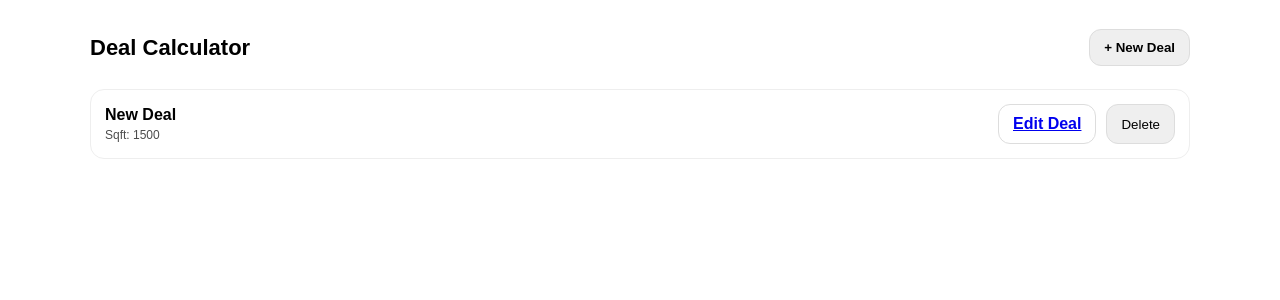
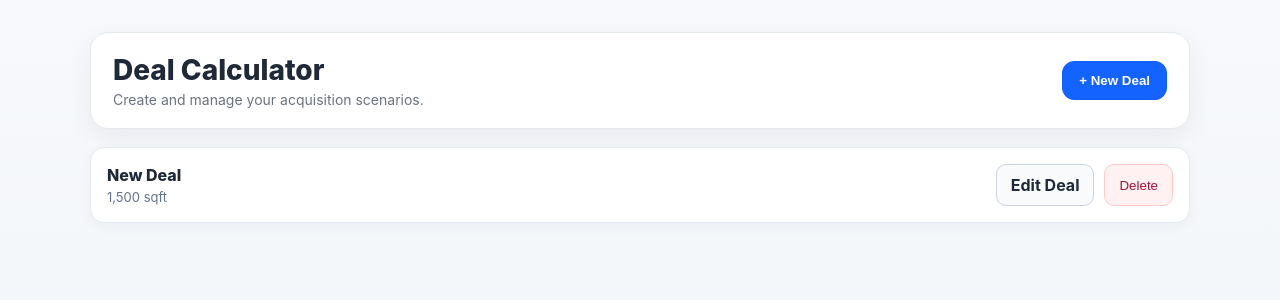
Before and after one commit to irvchua/dc-webapp, a Next.js app: page / in a window 1280 px wide. Both pictures are taken after a click on the button "+ New Deal". Shown: the top 300 px of the page. Built offline with nearby package versions, Linux system fonts and the light colour scheme.

Commit message:
Improve deal pages layout and visual styling

```diff
--- a/app/layout.tsx
+++ b/app/layout.tsx
@@ -10,7 +10,16 @@ export default function RootLayout({
 }) {
   return (
     <html lang="en">
-      <body style={{ margin: 0, fontFamily: "sans-serif" }}>
+      <body
+        style={{
+          margin: 0,
+          fontFamily:
+            'Inter, -apple-system, BlinkMacSystemFont, "Segoe UI", Roboto, sans-serif',
+          background: "linear-gradient(180deg, #f7f9fc 0%, #eef2f7 100%)",
+          minHeight: "100vh",
+          color: "#1f2937",
+        }}
+      >
         {children}
       </body>
     </html>
--- a/app/page.tsx
+++ b/app/page.tsx
@@ -15,22 +15,33 @@ export default function Page() {
       style={{
         maxWidth: 1100,
         margin: "0 auto",
-        padding: 20,
+        padding: "32px 20px 40px",
         display: "grid",
-        gap: 14,
+        gap: 18,
       }}
     >
       <header
         style={{
           display: "flex",
           justifyContent: "space-between",
-          gap: 12,
+          gap: 16,
           alignItems: "center",
+          flexWrap: "wrap",
+          background: "#ffffff",
+          borderRadius: 18,
+          border: "1px solid #e5eaf1",
+          boxShadow: "0 8px 25px rgba(17, 24, 39, 0.06)",
+          padding: "20px 22px",
         }}
       >
-        <h1 style={{ fontSize: 22, fontWeight: 900 }}>
-          Deal Calculator
-        </h1>
+        <div style={{ display: "grid", gap: 4 }}>
+          <h1 style={{ fontSize: 28, fontWeight: 800, margin: 0 }}>
+            Deal Calculator
+          </h1>
+          <div style={{ color: "#6b7280", fontSize: 14 }}>
+            Create and manage your acquisition scenarios.
+          </div>
+        </div>
 
         <button
           onClick={() => {
@@ -40,10 +51,13 @@ export default function Page() {
             saveDeals(updated);
           }}
           style={{
-            padding: "10px 14px",
+            padding: "11px 16px",
             borderRadius: 12,
-            border: "1px solid #ddd",
+            border: "1px solid #0f60ff",
+            background: "#1463ff",
+            color: "#fff",
             fontWeight: 700,
+            cursor: "pointer",
           }}
         >
           + New Deal
@@ -53,44 +67,51 @@ export default function Page() {
       {sorted.length === 0 ? (
         <div
           style={{
-            padding: 14,
-            border: "1px solid #eee",
-            borderRadius: 14,
-            opacity: 0.8,
+            padding: 18,
+            border: "1px dashed #cbd5e1",
+            borderRadius: 16,
+            color: "#475569",
+            background: "#f8fafc",
           }}
         >
-          No deals yet. Click “New Deal”.
+          No deals yet. Click <strong>New Deal</strong> to create your first one.
         </div>
       ) : (
-        <div style={{ display: "grid", gap: 10 }}>
+        <div style={{ display: "grid", gap: 12 }}>
           {sorted.map((d) => (
             <div
               key={d.id}
               style={{
-                padding: 14,
-                border: "1px solid #eee",
+                padding: 16,
+                border: "1px solid #e6ebf2",
                 borderRadius: 14,
                 display: "flex",
                 justifyContent: "space-between",
                 alignItems: "center",
                 gap: 12,
+                flexWrap: "wrap",
+                background: "#fff",
+                boxShadow: "0 4px 14px rgba(15, 23, 42, 0.04)",
               }}
             >
               <div style={{ display: "grid", gap: 4 }}>
-                <div style={{ fontWeight: 900 }}>{d.propertyLabel}</div>
-                <div style={{ fontSize: 12, opacity: 0.7 }}>
-                  Sqft: {d.subjectSqft}
+                <div style={{ fontWeight: 800, fontSize: 16 }}>{d.propertyLabel}</div>
+                <div style={{ fontSize: 13, color: "#64748b" }}>
+                  {d.subjectSqft.toLocaleString()} sqft
                 </div>
               </div>
 
-              <div style={{ display: "flex", gap: 10 }}>
+              <div style={{ display: "flex", gap: 10, flexWrap: "wrap" }}>
                 <Link
                   href={`/deals/${d.id}`}
                   style={{
                     padding: "10px 14px",
-                    borderRadius: 12,
-                    border: "1px solid #ddd",
+                    borderRadius: 10,
+                    border: "1px solid #cbd5e1",
                     fontWeight: 700,
+                    color: "#1e293b",
+                    textDecoration: "none",
+                    background: "#f8fafc",
                   }}
                 >
                   Edit Deal
@@ -104,8 +125,11 @@ export default function Page() {
                   }}
                   style={{
                     padding: "10px 14px",
-                    borderRadius: 12,
-                    border: "1px solid #ddd",
+                    borderRadius: 10,
+                    border: "1px solid #fecaca",
+                    background: "#fff1f2",
+                    color: "#9f1239",
+                    cursor: "pointer",
                   }}
                 >
                   Delete
```
Also changed, not shown: app/deals/[id]/page.tsx (+40 -12 lines).
